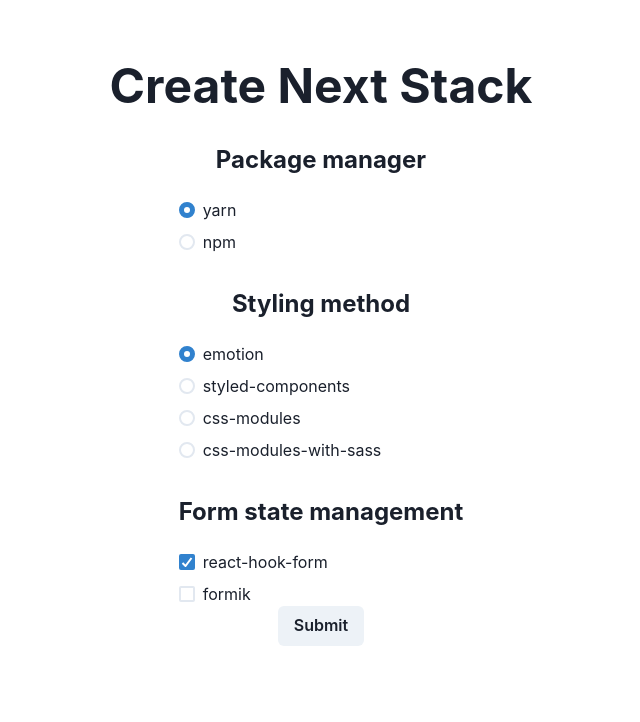
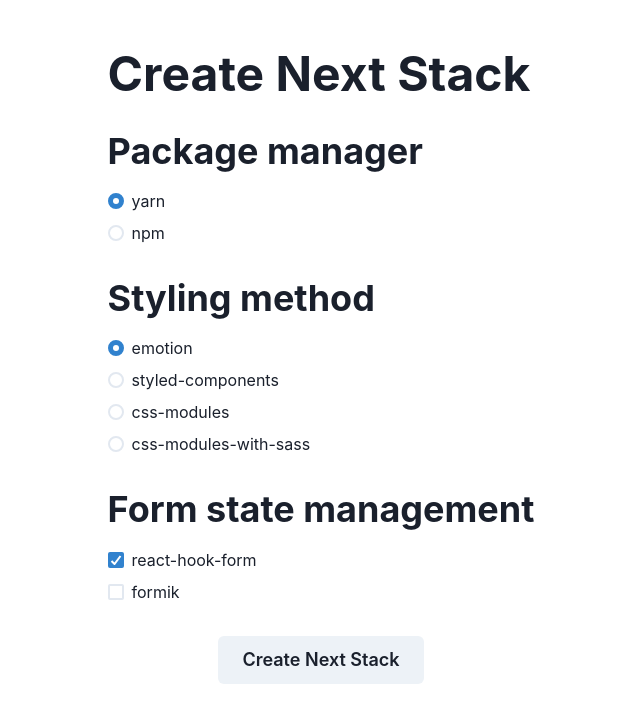
Before and after one commit to akd-io/create-next-stack-website, a Next.js app: page / in a window 1280 px wide. Shown: the top 722 px of the page, without its empty margins (319-959 px from the left). Built offline with nearby package versions, Linux system fonts and the light colour scheme.

Commit message:
Make proper use of Chakra's Box, Stack and Heading

```diff
--- a/components/Section.tsx
+++ b/components/Section.tsx
@@ -1,31 +1,15 @@
-import styled from "@emotion/styled";
+import { Box, Stack } from "@chakra-ui/react";
 import { ComponentProps, FC } from "react";
 
-const StyledSection = styled.section`
-  padding: 50px 30px;
-
-  display: flex;
-  flex-direction: column;
-  align-items: center;
-
-  text-align: center;
-`;
-
-const ContentContainer = styled.div`
-  max-width: 800px;
-
-  display: flex;
-  flex-direction: column;
-  align-items: center;
-`;
-
-export const Section: FC<ComponentProps<"section">> = ({
-  children,
-  ...props
-}) => {
+type SectionProps = ComponentProps<typeof Stack> & {
+  boxProps?: ComponentProps<typeof Box>;
+};
+export const Section: FC<SectionProps> = ({ boxProps, children, ...props }) => {
   return (
-    <StyledSection {...props}>
-      <ContentContainer>{children}</ContentContainer>
-    </StyledSection>
+    <Stack padding="50px 30px" alignItems="center" as="section" {...props}>
+      <Box maxWidth="800" {...boxProps}>
+        {children}
+      </Box>
+    </Stack>
   );
 };
--- a/templates/LandingPage/LandingPageTemplate.tsx
+++ b/templates/LandingPage/LandingPageTemplate.tsx
@@ -2,32 +2,16 @@
   Button,
   Checkbox,
   CheckboxGroup,
+  Heading,
   Radio,
   RadioGroup,
   Stack,
 } from "@chakra-ui/react";
-import styled from "@emotion/styled";
 import { useCallback } from "react";
 import { Controller, SubmitHandler, useForm } from "react-hook-form";
 import { Section } from "../../components/Section";
 import { arrayToKeyToKeyMap } from "../../utils/arrayToKeyToKeyMap";
 import { objectToKeyToKeyMap } from "../../utils/objectToKeyToKeyMap";
-
-const H1 = styled.h1`
-  margin: 0;
-  margin-bottom: 20px;
-
-  font-size: 3rem;
-  font-weight: bold;
-`;
-
-const H2 = styled.h2`
-  margin: 0;
-  margin-bottom: 20px;
-
-  font-size: 1.5rem;
-  font-weight: bold;
-`;
 
 const packageManagers = arrayToKeyToKeyMap(["yarn", "npm"]);
 const stylingMethods = arrayToKeyToKeyMap([
@@ -67,19 +51,23 @@
     <>
       <main>
         <Section>
-          <H1>Create Next Stack</H1>
+          <Stack spacing="8" align="flex-start">
+            <Heading as="h1" size="2xl">
+              Create Next Stack
+            </Heading>
 
             <form onSubmit={handleSubmit(handleValidSubmit)}>
-            <Stack direction="column" spacing="8">
-              <div>
-                <H2>Package manager</H2>
+              <Stack spacing="8">
+                <Stack spacing="4">
+                  <Heading>Package manager</Heading>
                   <Controller
                     name={formDataKeys.packageManager}
                     control={control}
                     render={({ field }) => (
                       <RadioGroup {...field}>
                         <Stack direction="column">
-                        {Object.keys(packageManagers).map((packageManager) => (
+                          {Object.keys(packageManagers).map(
+                            (packageManager) => (
                               <Radio
                                 key={packageManager}
                                 id={`radio-${packageManager}`}
@@ -87,15 +75,16 @@
                               >
                                 {packageManager}
                               </Radio>
-                        ))}
+                            )
+                          )}
                         </Stack>
                       </RadioGroup>
                     )}
                   />
-              </div>
+                </Stack>
 
-              <div>
-                <H2>Styling method</H2>
+                <Stack spacing="4">
+                  <Heading>Styling method</Heading>
                   <Controller
                     name={formDataKeys.stylingMethod}
                     control={control}
@@ -115,10 +104,10 @@
                       </RadioGroup>
                     )}
                   />
-              </div>
+                </Stack>
 
-              <div>
-                <H2>Form state management</H2>
+                <Stack spacing="4">
+                  <Heading>Form state management</Heading>
                   <Controller
                     name={formDataKeys.formStateManagement}
                     control={control}
@@ -140,11 +129,15 @@
                       </CheckboxGroup>
                     )}
                   />
-              </div>
                 </Stack>
-
-            <Button type="submit">Submit</Button>
+                <Stack alignItems="center">
+                  <Button type="submit" size="lg">
+                    Create Next Stack
+                  </Button>
+                </Stack>
+              </Stack>
             </form>
+          </Stack>
         </Section>
       </main>
     </>
```
Lines whose indentation alone changed are shown as unchanged.
